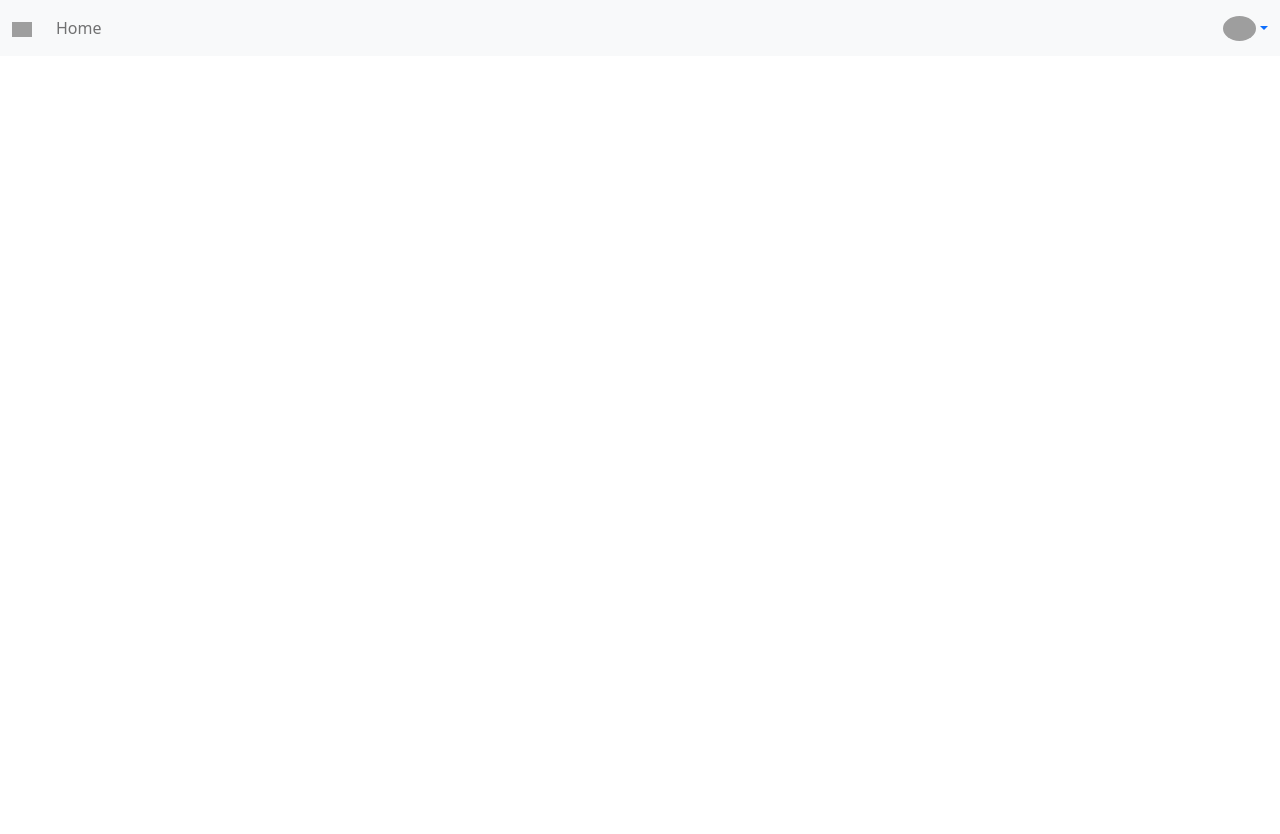
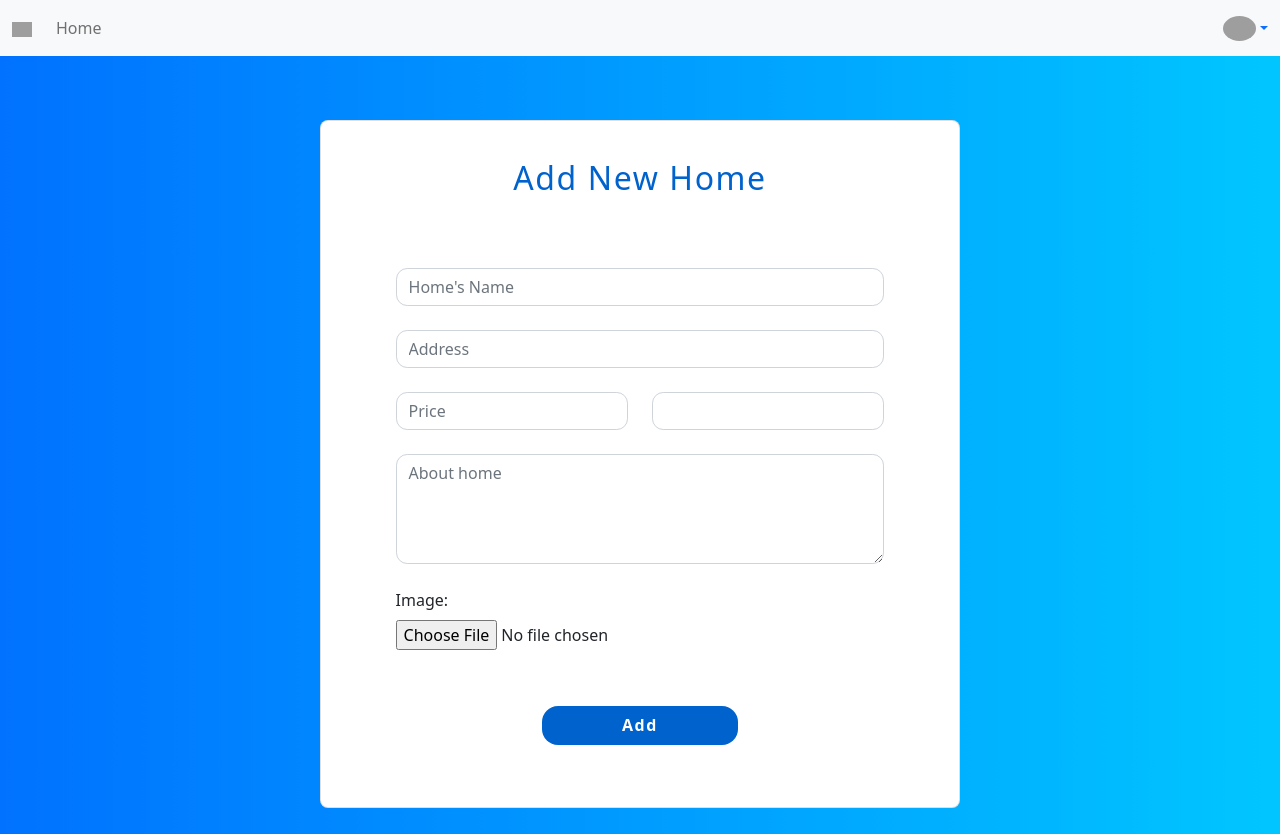
Before and after one commit to sandra681/Login-forma, a React (Create React App) app in the folder login-forma2/: page /form-home in a window 1280 px wide. Before the commit the page ends 800 px from the top, so only its background shows below. Built offline with nearby package versions, Linux system fonts and the light colour scheme; grey boxes are pictures that could not be loaded.

Commit message:
formHome

```diff
--- a/login-forma2/src/components/App.js
+++ b/login-forma2/src/components/App.js
@@ -5,6 +5,7 @@ import Login from "./Login";
 import ForgotPassword from "./ForgotPassword";
 import Homepage from "./homepage/Homepage";
 import Header from "../common/Header";
+import FormHome from "./FormHome";
 
 function App() {
   function checkUser() {
@@ -38,6 +39,8 @@ function App() {
           <Login onLoginChange={onLoginChange} />
         </Route>
         <Route path="/forgot-password" component={ForgotPassword}></Route>
+
+        <Route path="/form-home" component={FormHome}></Route>
       </Switch>
     </>
   );
--- /dev/null
+++ b/login-forma2/src/components/FormHome.css
@@ -0,0 +1,44 @@
+/* body {
+  background: -webkit-linear-gradient(left, #0072ff, #00c6ff);
+} */
+.forma {
+  background: #fff;
+  width: 50%;
+  margin-top: 5%;
+  margin-bottom: 2%;
+  border-radius: 0.5rem;
+  padding-top: 4%;
+}
+.form-control {
+  border-radius: 0.7em;
+}
+.form1 {
+  padding: 8%;
+}
+.forma h2 {
+  color: #0062cc;
+  margin-top: -5%;
+}
+.forma button {
+  width: 40%;
+  border: none;
+  border-radius: 1rem;
+  background: #0062cc;
+  padding: 1.5%;
+  font-weight: 600;
+  color: #fff;
+  cursor: pointer;
+}
+.dugme {
+  justify-content: center;
+  align-items: center;
+  display: flex;
+}
+.price-number::-webkit-outer-spin-button,
+.price-number::-webkit-inner-spin-button {
+  -webkit-appearance: none;
+  margin: 0;
+}
+.price-number {
+  -moz-appearance: textfield;
+}
--- /dev/null
+++ b/login-forma2/src/components/FormHome.js
@@ -0,0 +1,114 @@
+import React, { useEffect, useRef, useState } from 'react'
+import {Card, Form, Button, FormGroup, Row, Col} from 'react-bootstrap'
+import "bootstrap/dist/css/bootstrap.min.css";
+import './FormHome.css'
+import axios from 'axios'
+
+
+function FormHome() {
+
+    const nameRef=useRef()
+    const addressRef=useRef()
+    const priceRef=useRef()
+    const infoRef=useRef()
+    const categoryRef=useRef()
+
+    const [loading, setLoading]=useState(false)
+    const [error, setError]=useState("")
+
+
+    function handleSubmit(e){
+        e.preventDefault()
+        axios
+        .post("",{
+            name: nameRef.current.value,
+            address: addressRef.current.value,
+            price: priceRef.current.value,
+            information: infoRef.current.value,
+            category: categoryRef.current.value
+        })
+        .then((response)=>{
+            setLoading(false)
+            if(response.data.status===200){
+
+            }
+
+            setTimeout(()=>{},2000);
+            if(response.data.status==="failed"){
+                setTimeout(() => {
+                    setError("failed")
+                }, 2000);
+            }
+        })
+
+    }
+
+        document.body.style.background='-webkit-linear-gradient(left, #0072ff, #00c6ff)'
+
+    return (
+        <>
+
+            <Card className="container forma ">
+                <Card.Body >
+                    <h2 className="text-center mb-4">Add New Home</h2>
+                    <Form className="form1" onSubmit={handleSubmit}>
+
+                        <FormGroup >
+                           {/*  <Form.Label >Name:</Form.Label> */}
+                            <Form.Control ref={nameRef}  type="textarea" required placeholder="Home's Name"></Form.Control>
+                        </FormGroup>
+                        <br/>
+                        <FormGroup >
+                           {/*  <Form.Label >Address:</Form.Label> */}
+                            <Form.Control ref={addressRef} type="textarea" required placeholder="Address"></Form.Control>
+                        </FormGroup>
+
+                        <br/>
+                        <Row className="md-2">
+                        <FormGroup as={Col}>
+                           {/*  <Form.Label >Price:</Form.Label> */}
+                            <Form.Control ref={priceRef} className="price-number" type="number" min="0" required placeholder="Price"></Form.Control>
+                        </FormGroup>
+                        <FormGroup as={Col}>
+
+                            <Form.Control ref={categoryRef} as="select"  required>
+
+                                <option selected disabled hidden ></option>
+                                <option>Rent</option>
+                                <option>Sell</option>
+
+
+                            </Form.Control>
+
+                        </FormGroup>
+                        </Row>
+                        <br/>
+                        <FormGroup>
+                           {/*  <Form.Label >Information:</Form.Label> */}
+                            <Form.Control ref={infoRef} as="textarea" rows={4} required placeholder="About home"></Form.Control>
+                        </FormGroup>
+                        <br/>
+                        <FormGroup>
+                            <Form.Label >Image:</Form.Label>
+                            <Form.File required></Form.File>
+                        </FormGroup>
+                        <br/>
+
+
+                       <div className="dugme">
+                        <Button
+                        disabled={loading}
+                        type="submit">Add</Button>
+                        </div>
+                    </Form>
+
+                </Card.Body>
+            </Card>
+
+
+
+        </>
+    )
+}
+
+export default FormHome
--- a/login-forma2/src/components/Login.js
+++ b/login-forma2/src/components/Login.js
@@ -2,6 +2,7 @@ import React, { useRef, useState } from "react";
 import { Form, Button, Card, Alert } from "react-bootstrap";
 import { Link, useHistory } from "react-router-dom";
 import axios from "axios";
+
 
 //use history koristimo onda da kad se ulogujemo da nam se otvori  druga strana
 
--- a/login-forma2/src/components/SearchBar.js
+++ b/login-forma2/src/components/SearchBar.js
@@ -8,7 +8,7 @@ function SearchBar  ({input:keyword,onChange:setKeyword})  {
      style={BarStyling}
      key="random1"
      value={keyword}
-     placeholder={"Search Adress"}
+     placeholder={"Search Address"}
      onChange={(e) => setKeyword(e.target.value)}
     />
   );
--- /dev/null
+++ b/login-forma2/src/components/homepage/Homepage.css
@@ -0,0 +1,3 @@
+body {
+  background-color: #fff;
+}
--- a/login-forma2/src/components/homepage/Homepage.js
+++ b/login-forma2/src/components/homepage/Homepage.js
@@ -8,6 +8,7 @@ import data from '../../data';
 import SearchBar from "../SearchBar";
 import _ from 'lodash'
 import { ThreeSixty } from "@material-ui/icons";
+import './Homepage.css'
 
 const Homepage = (props) => {
   const { currentUser } = props;
@@ -103,6 +104,9 @@ useEffect(()=> {
     }
     setHomes(homes.filter((home) => home.category === category));
   }
+
+
+  document.body.style.background='#fff'
   return (
     <div className="homepage">
       <header className="head"
--- a/login-forma2/src/index.css
+++ b/login-forma2/src/index.css
@@ -171,7 +171,9 @@ main {
   text-align: center;
   padding-top: 5rem;
   margin-bottom: 5rem;
-  font-size: 5rem;
+}
+.title h2 {
+  font-size: 3rem;
 }
 .underline {
   width: 6rem;
@@ -349,17 +351,20 @@ main {
   display: flex;
   /* flex-flow: column; */
   align-items: center;
+  justify-content: center;
   max-width: 1120px;
   width: 90%;
   margin: 0 auto;
+  height: 100px;
 }
 .sort {
-  margin-top: -20px;
+  margin-top: 0px;
   margin-bottom: 0px;
 }
 .category {
   width: 100%;
   margin-top: 20px;
+  height: 60px;
 }
 .aa {
   width: 25%;
@@ -388,7 +393,7 @@ option:hover {
   background: green;
 }
 .head {
-  background-image: url("https://assets.architecturaldigest.in/photos/60084bc8d0435267a8df97f8/16:9/w_2560%2Cc_limit/The-Drawing-Studio-mumbai-interior-design_2-1366x768.jpg");
+  background-image: url("https://i.pinimg.com/originals/88/08/59/880859c96b1c82b281dd6173f9a2e901.jpg");
   height: 500px;
   max-width: 100%;
   background-repeat: no-repeat;
--- a/login-forma2/src/index.js
+++ b/login-forma2/src/index.js
@@ -1,6 +1,7 @@
 import React from "react";
 import ReactDOM from "react-dom";
 import "./index.css";
+
 import App from "./components/App";
 import "bootstrap/dist/css/bootstrap.min.css";
 import { BrowserRouter as Router } from "react-router-dom";
```
